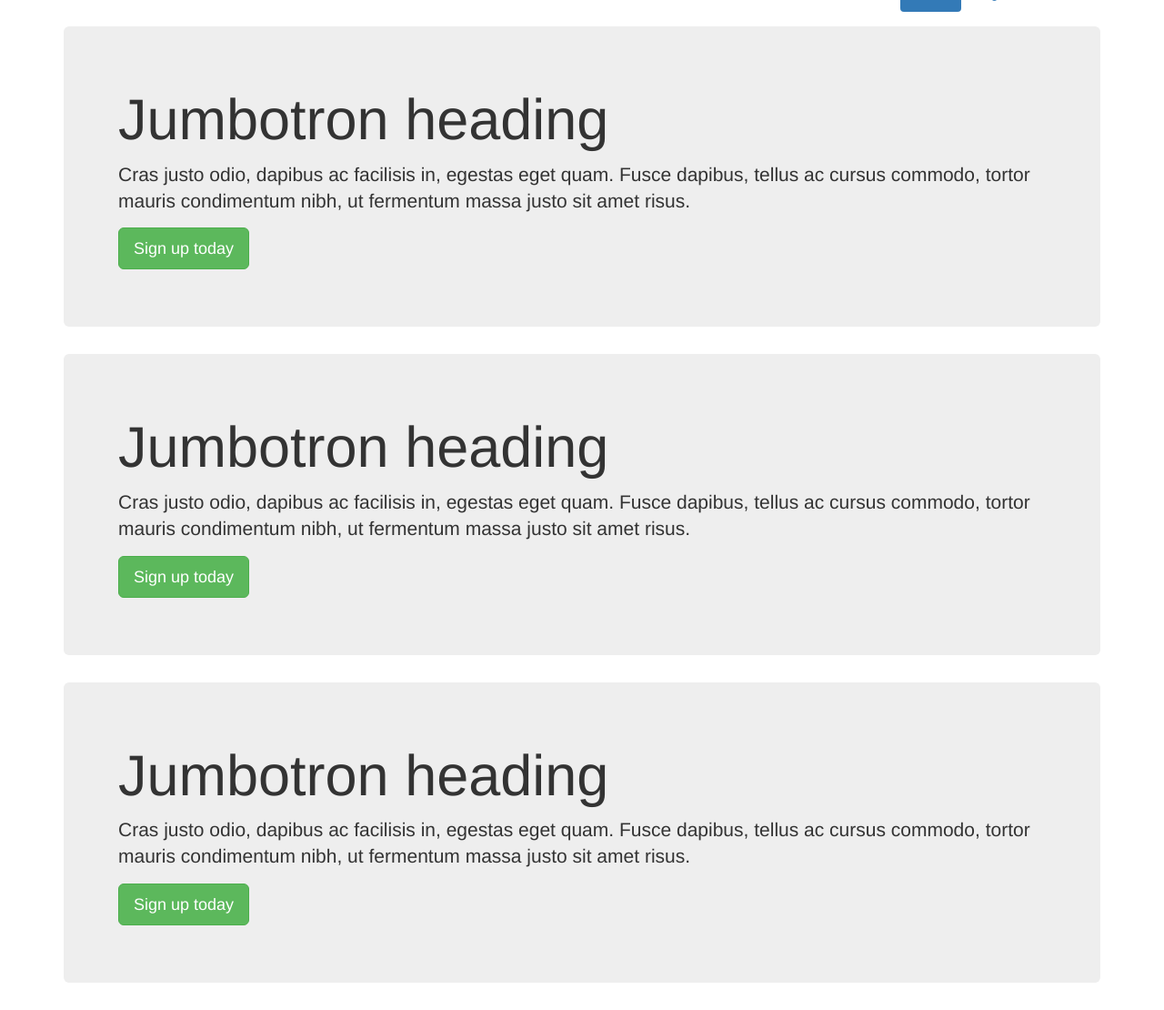
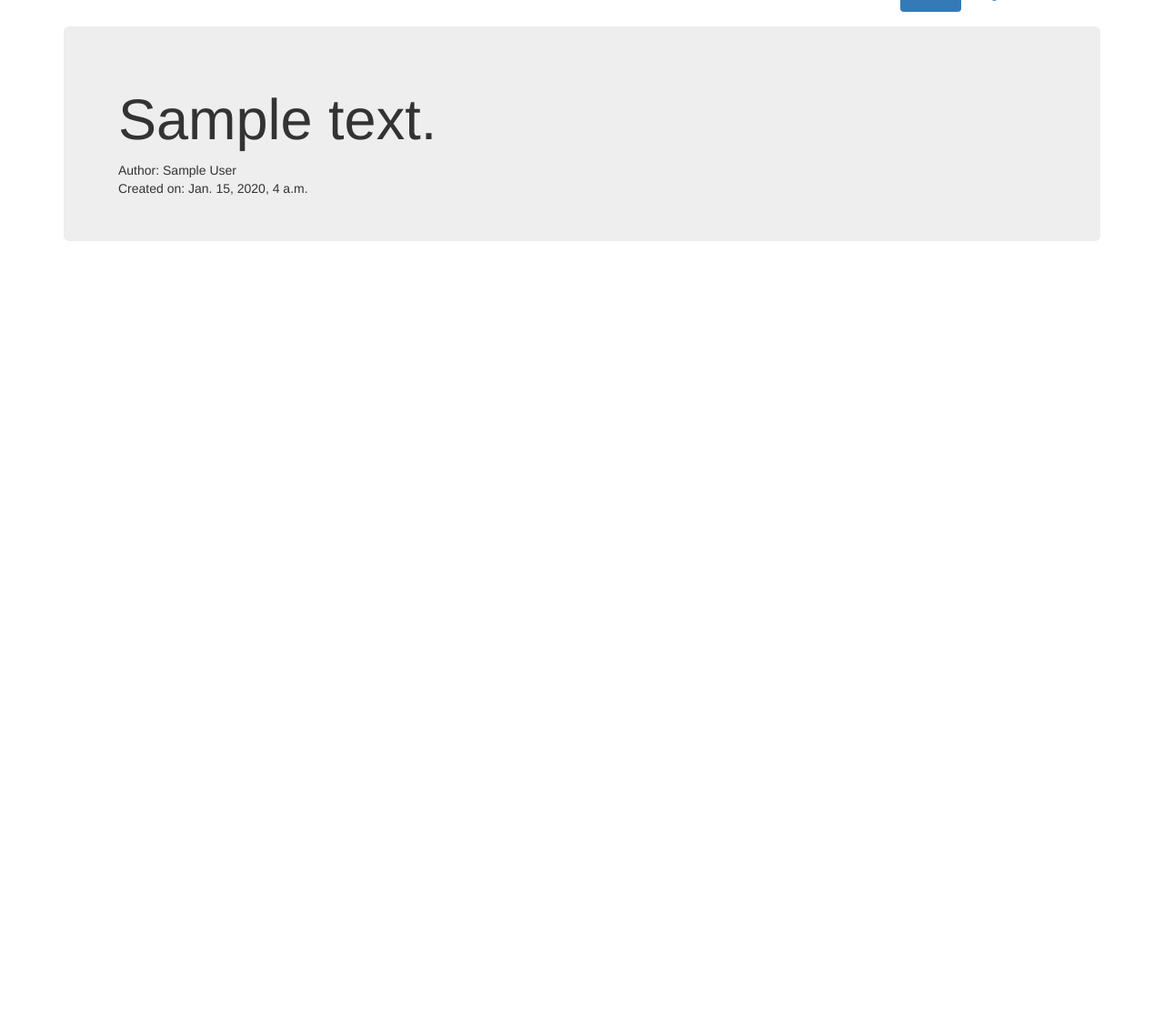
Before and after one commit to mrybak/motywatory, a Django app: page / in a window 1280 px wide. Shown: the part 47-1157 px from the top of the page at 91% size. After the commit the page ends 312 px from the top, so only its background shows below. Run offline with Django 3.2, Linux system fonts and the light colour scheme; tables that the repository leaves empty hold one stand-in row (values such as "Sample post"); some libraries are stand-ins or nearby versions.

Commit message:
Login with Google & motivators on main page

```diff
--- a/jnp3/urls.py
+++ b/jnp3/urls.py
@@ -15,4 +15,7 @@ urlpatterns = patterns('',
 
     # Uncomment the next line to enable the admin:
     url(r'^admin/', include(admin.site.urls)),
+
+    url('', include('social.apps.django_app.urls', namespace='social')),
+    url(r'^logout/', 'django.contrib.auth.views.logout', {'next_page': '/'}, name='logout'),
 )
--- a/motywatory/models.py
+++ b/motywatory/models.py
@@ -1,11 +1,10 @@
 from django.db import models
 
 from djangotoolbox.fields import EmbeddedModelField
+from django.contrib.auth.models import User
 
 
 class Motivator(models.Model):
     text = models.TextField()
-    author = EmbeddedModelField('User')
-
-class User(models.Model):
-    name = models.CharField(max_length=50)
+    author = EmbeddedModelField(User)
+    created_on = models.DateTimeField(auto_now_add=True, null=True)
--- a/motywatory/views.py
+++ b/motywatory/views.py
@@ -1,9 +1,11 @@
 # Create your views here.
 from django.shortcuts import render
+from motywatory.models import Motivator
 
 
 def index(request):
-    return render(request, 'index.html')
+    motivators = Motivator.objects.all().order_by('created_on').reverse()
+    return render(request, 'index.html', {'motivators': motivators})
 
 def add(request):
     return render(request, 'add.html')
--- a/templates/base.html
+++ b/templates/base.html
@@ -27,7 +27,12 @@
         <ul class="nav nav-pills pull-right">
           <li class="active"><a href="/">Home</a></li>
           {% block top_menu %}
-            <li><a href="#">Login</a></li>
+            {% if user.is_authenticated %}
+                <li class="disabled"><a>Logged in as: <b>{{ user.first_name }} {{ user.last_name }}</b></a></li>
+                <li><a href="{% url 'logout' %}">Logout</a></li>
+            {% else %}
+                <li><a href="{% url 'social:begin' 'google' %}">Login</a></li>
+            {% endif %}
           {% endblock %}
           <li><a href="add">Add new</a></li>
         </ul>
--- a/templates/index.html
+++ b/templates/index.html
@@ -2,29 +2,13 @@
 
 {% block content %}
 
+    {% for motivator in motivators %}
     <div class="jumbotron">
-        <h1>Jumbotron heading</h1>
+        <h1>{{ motivator.text }}</h1>
 
-        <p class="lead">Cras justo odio, dapibus ac facilisis in, egestas eget quam. Fusce dapibus, tellus ac cursus
-            commodo, tortor mauris condimentum nibh, ut fermentum massa justo sit amet risus.</p>
-
-        <p><a class="btn btn-lg btn-success" href="#" role="button">Sign up today</a></p>
+        Author: {{ motivator.author }}<br>
+        Created on: {{ motivator.created_on }}
     </div>
-    <div class="jumbotron">
-        <h1>Jumbotron heading</h1>
-
-        <p class="lead">Cras justo odio, dapibus ac facilisis in, egestas eget quam. Fusce dapibus, tellus ac cursus
-            commodo, tortor mauris condimentum nibh, ut fermentum massa justo sit amet risus.</p>
-
-        <p><a class="btn btn-lg btn-success" href="#" role="button">Sign up today</a></p>
-    </div>
-    <div class="jumbotron">
-        <h1>Jumbotron heading</h1>
-
-        <p class="lead">Cras justo odio, dapibus ac facilisis in, egestas eget quam. Fusce dapibus, tellus ac cursus
-            commodo, tortor mauris condimentum nibh, ut fermentum massa justo sit amet risus.</p>
-
-        <p><a class="btn btn-lg btn-success" href="#" role="button">Sign up today</a></p>
-    </div>
+    {% endfor %}
 
 {% endblock %}
```
Also changed, not shown: jnp3/settings.py (+21 -1 lines).
